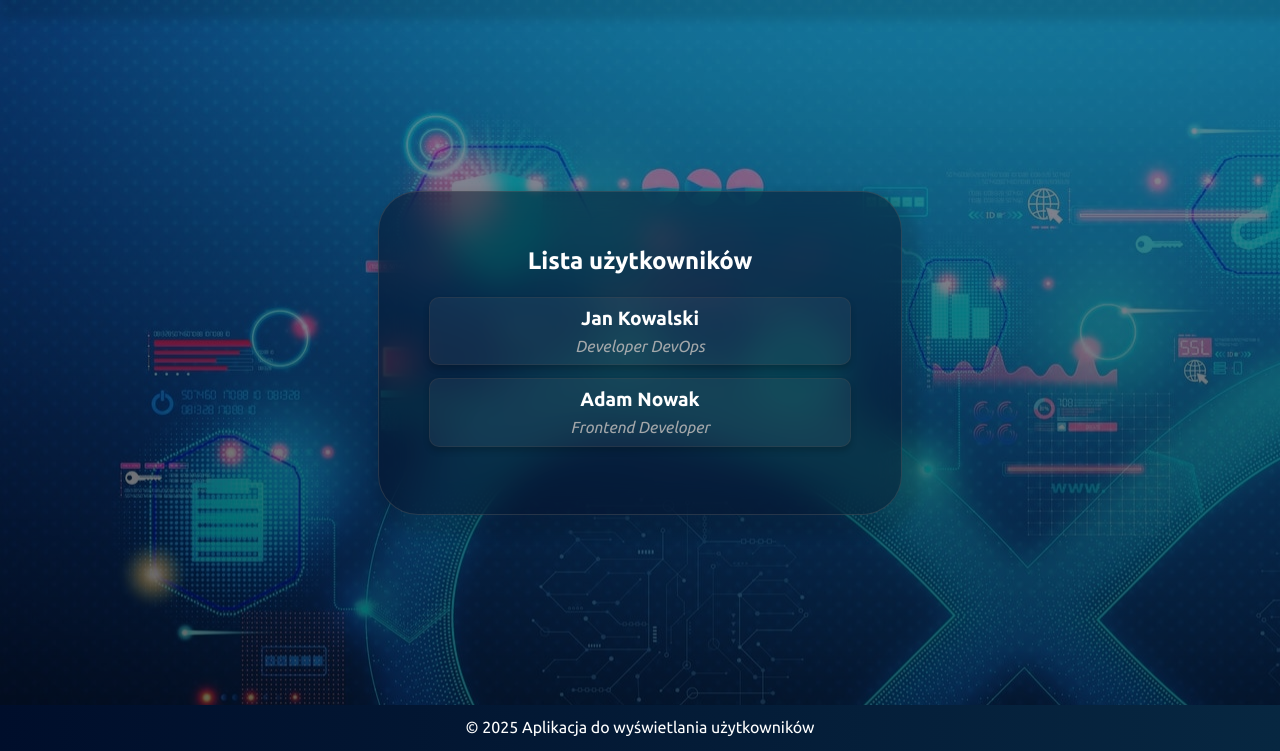
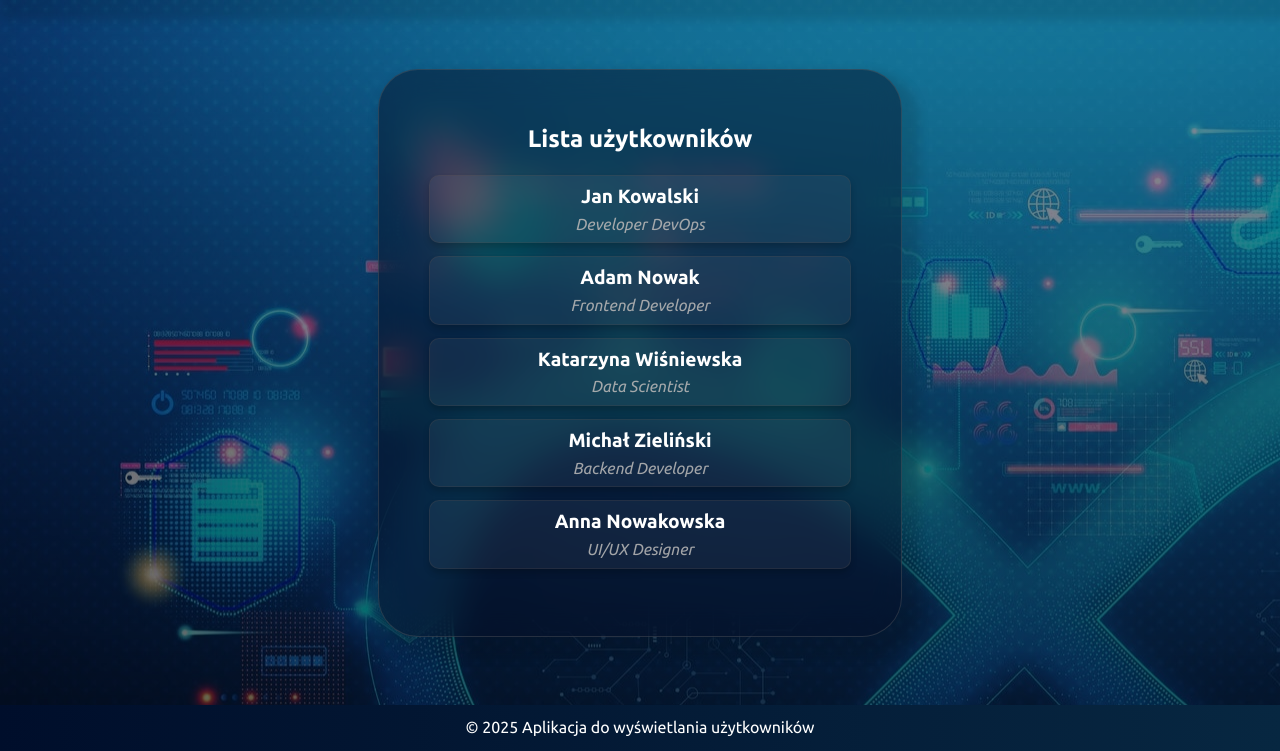
Before and after one commit to knizinsky/devops-projekt-zaliczeniowy, a Flask app: page /users in a window 1280 px wide. Shown: the part 49-800 px from the top of the page. Run offline with Flask 3, Linux system fonts and the light colour scheme.

Commit message:
added more users

```diff
--- a/app/app.py
+++ b/app/app.py
@@ -40,8 +40,66 @@ users = [
             'email': 'adam.nowak@example.com',
             'phone': '+48 987 654 321'
         },
+    },
+    {
+        'name': 'Katarzyna Wiśniewska',
+        'profession': 'Data Scientist',
+        'skills': [
+            'Python, R, SQL',
+            'Uczenie maszynowe (scikit-learn, TensorFlow)',
+            'Analiza danych (Pandas, NumPy)',
+            'Przetwarzanie dużych zbiorów danych'
+        ],
+        'experience': [
+            {'position': 'Data Scientist', 'company': 'DataTech', 'years': '2021-2025'},
+            {'position': 'Data Analyst', 'company': 'DataLab', 'years': '2018-2021'}
+        ],
+        'location': 'Wrocław, Polska',
+        'contact': {
+            'email': 'katarzyna.wisniewska@example.com',
+            'phone': '+48 321 654 987'
+        },
+    },
+    {
+        'name': 'Michał Zieliński',
+        'profession': 'Backend Developer',
+        'skills': [
+            'Java, Spring, Hibernate',
+            'Bazy danych (MySQL, PostgreSQL)',
+            'API RESTful',
+            'Wzorce projektowe (Design Patterns)'
+        ],
+        'experience': [
+            {'position': 'Backend Developer', 'company': 'SoftWare Solutions', 'years': '2020-2025'},
+            {'position': 'Junior Backend Developer', 'company': 'TechInno', 'years': '2017-2020'}
+        ],
+        'location': 'Poznań, Polska',
+        'contact': {
+            'email': 'michal.zielinski@example.com',
+            'phone': '+48 654 321 987'
+        },
+    },
+    {
+        'name': 'Anna Nowakowska',
+        'profession': 'UI/UX Designer',
+        'skills': [
+            'Adobe XD, Figma, Sketch',
+            'Projektowanie UI, prototypowanie',
+            'Zrozumienie potrzeb użytkowników',
+            'Przeprowadzanie testów użyteczności'
+        ],
+        'experience': [
+            {'position': 'UI/UX Designer', 'company': 'CreativeStudio', 'years': '2019-2025'},
+            {'position': 'Junior Designer', 'company': 'DesignCraft', 'years': '2017-2019'}
+        ],
+        'location': 'Gdańsk, Polska',
+        'contact': {
+            'email': 'anna.nowakowska@example.com',
+            'phone': '+48 876 543 210'
+        },
     }
 ]
+
 
 @app.route('/')
 def home():
--- a/app/static/styles/style.css
+++ b/app/static/styles/style.css
@@ -64,14 +64,6 @@ ul {
 
 .hero h1 {
 	font-size: 3rem;
-	background: radial-gradient(
-		81.14% 431.6% at 50.68% 170.49%,
-		#fff 0%,
-		rgba(255, 255, 255, 0.867345) 55%,
-		rgba(255, 255, 255, 0) 100%
-	);
-	-webkit-text-fill-color: transparent;
-	background-clip: text;
 }
 
 .hero p {
```
